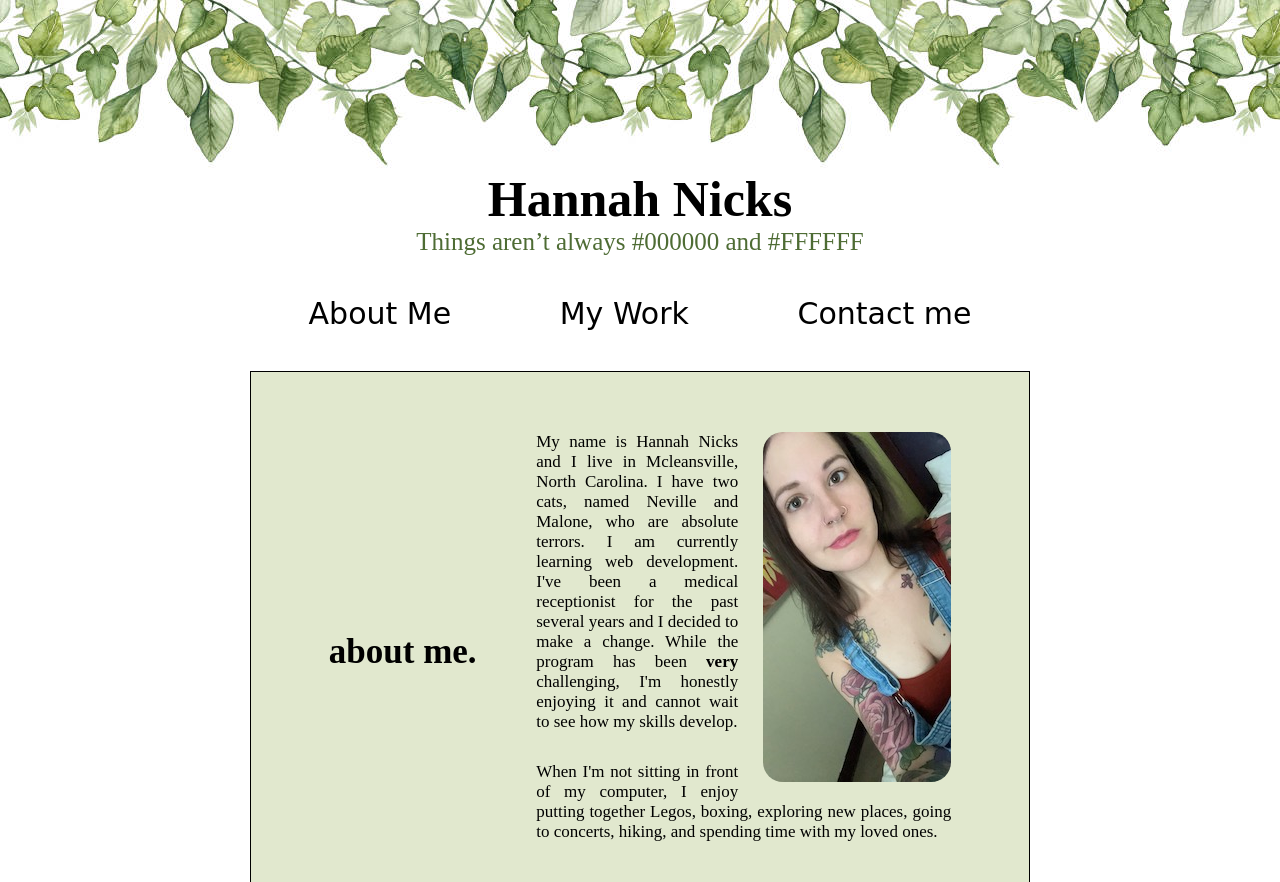
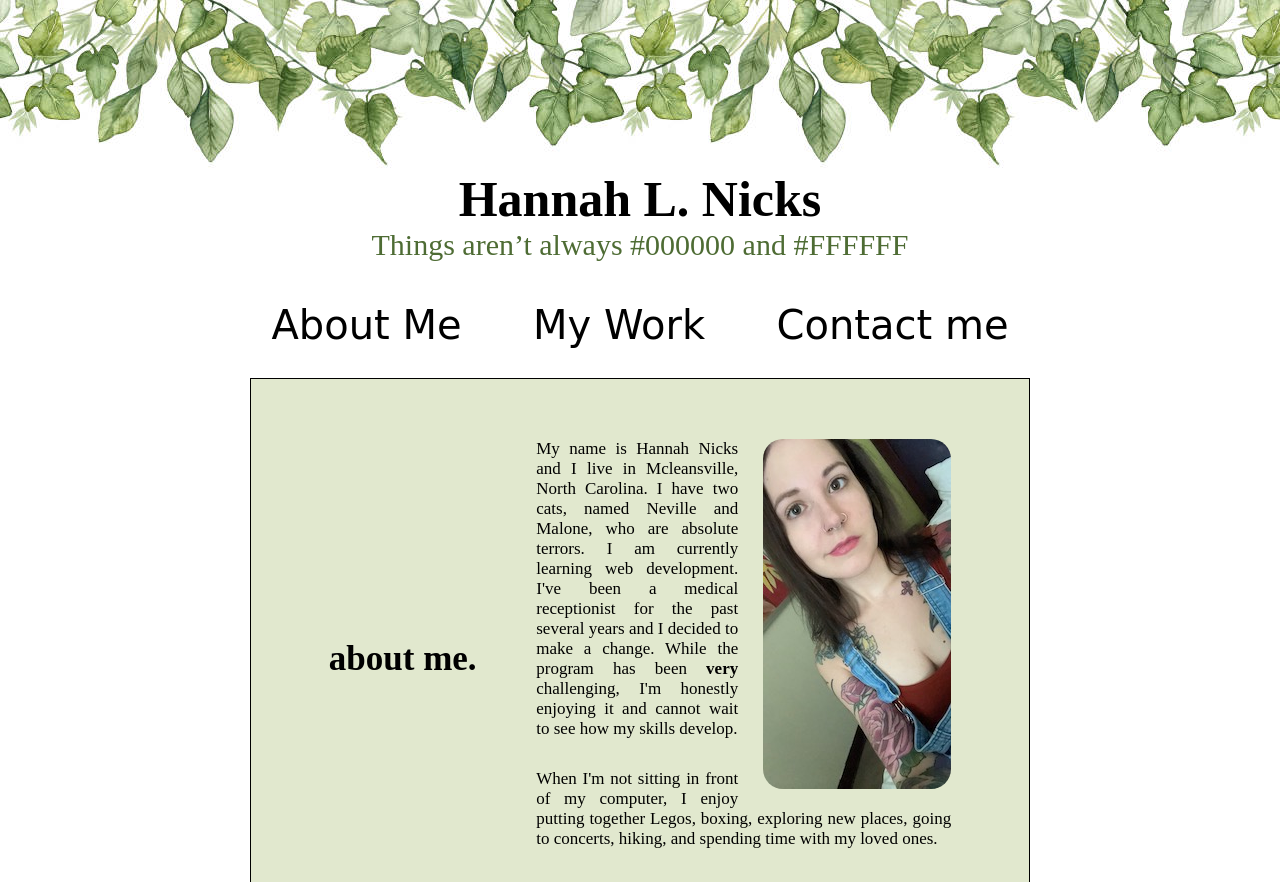
Before and after one commit to hlnicks/professional-portfolio, a plain HTML site: page index.html in a window 1280 px wide. Shown: the top 882 px of the page. Drawn offline with Linux system fonts and the light colour scheme.

Commit message:
edited CSS

```diff
--- a/assets/css/style.css
+++ b/assets/css/style.css
@@ -22,13 +22,13 @@ header h1 {
 }
 
 header h2 {
-  font-size: 25px;
+  font-size: 30px;
   color: #4e6c34;
   font-weight: normal;
 }
 
 header nav ul {
-  padding: 40px 200px 0px 200px;
+  padding: 40px 200px 0px;
   display: flex;
   flex-wrap: wrap;
   justify-content: space-evenly;
@@ -37,7 +37,7 @@ header nav ul {
 
 header nav ul li a {
   text-decoration: none;
-  font-size: 30px;
+  font-size: 40px;
   font-family: cursive;
   color: #000000;
   border-bottom: #4e6c34 1px;
@@ -52,7 +52,7 @@ header nav ul li a:hover {
 
 /* main */
 main {
-  padding: 40px 250px 90px 250px;
+  padding: 30px 250px 90px;
 }
 
 section {
--- a/index.html
+++ b/index.html
@@ -9,7 +9,7 @@
 <body>
     <!-- nav -->
     <header>
-            <h1>Hannah Nicks</h1>
+            <h1>Hannah L. Nicks</h1>
             <h2>Things aren’t always #000000 and #FFFFFF
             <nav>
                 <ul>
```
